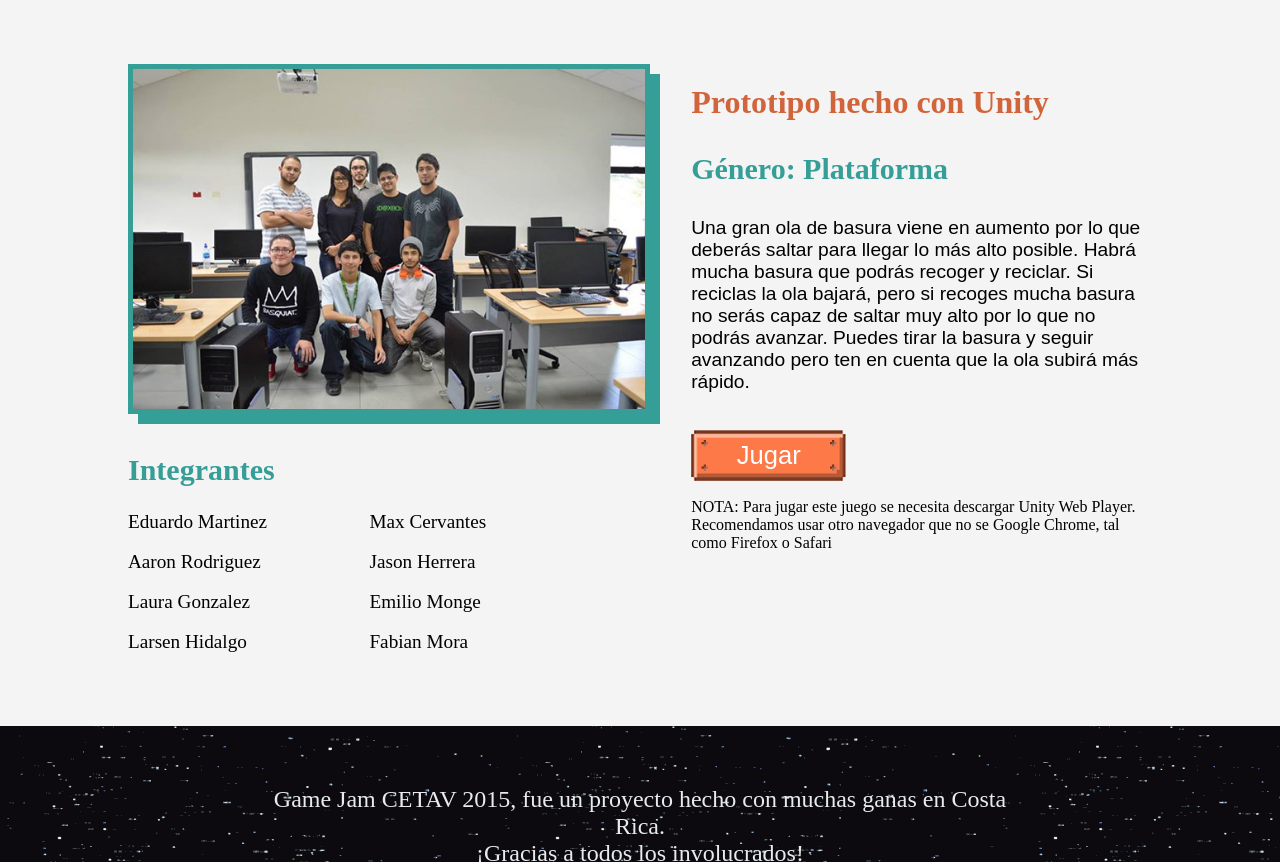
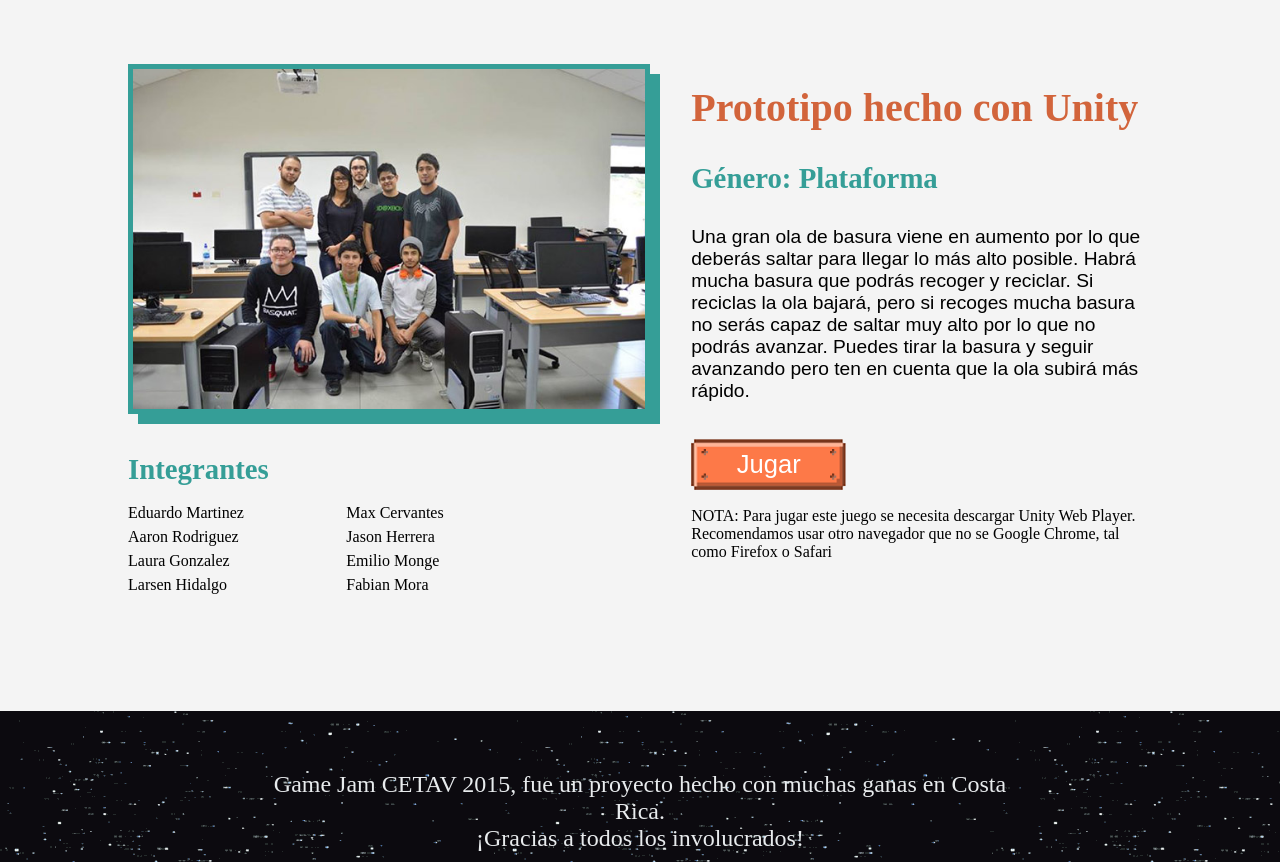
Before and after one commit to cetav-ddw/gamedesign, a plain HTML site: page pages/trash-flood.html in a window 1280 px wide. Shown: the part 803-1665 px from the top of the page. Drawn offline with Linux system fonts and the light colour scheme; a web font is replaced by a local one.

Commit message:
Se cambio el line height y font size de los integrantes y se agregaron margenes

```diff
--- a/sass/partials/modules/_games-pages.scss
+++ b/sass/partials/modules/_games-pages.scss
@@ -20,22 +20,20 @@
     }
     h2 {
       margin: 20px 0;
-      @media (min-width: 1024px){
-        font-size: 2rem;
-      }
     }
   }
 
   .img-game img{
+        margin-bottom: 20px;
         width: 100%;
         @media (min-width: 1024px){
           border: 5px solid #359e97;
           box-shadow: 10px 10px 0px 0px #359e97;
-          margin-bottom: 20px;
       }
   }
 
   .img-game{
+    margin-bottom: 50px;
     width:100%;
     @media (min-width: 1024px){
       float: left;
@@ -50,7 +48,12 @@
     }
     h3{
       color: #359e97;
-      font-size: 30px;
+      font-size: 1.8rem;
+      margin-bottom: 15px;
+    }
+    li{
+      font-size: 1rem;
+      line-height: 1.5rem;
     }
   }
 
@@ -66,7 +69,7 @@
     h3{
       margin: 31px 0;
       color: #359e97;
-      font-size: 30px;
+      font-size: 1.8rem;
     }
     h2{
       color: #D2643B;
--- a/sass/partials/modules/_videos.scss
+++ b/sass/partials/modules/_videos.scss
@@ -25,9 +25,9 @@
 .video iframe{
 	display: inline-block;
 	height: 100%;
-   margin: 0 auto;
+   	margin: 0 auto;
 	position: absolute;
-  width: 100%;
+  	width: 100%;
 }
 
 .video-cover{
```
Also changed, not shown: css/style.css.
